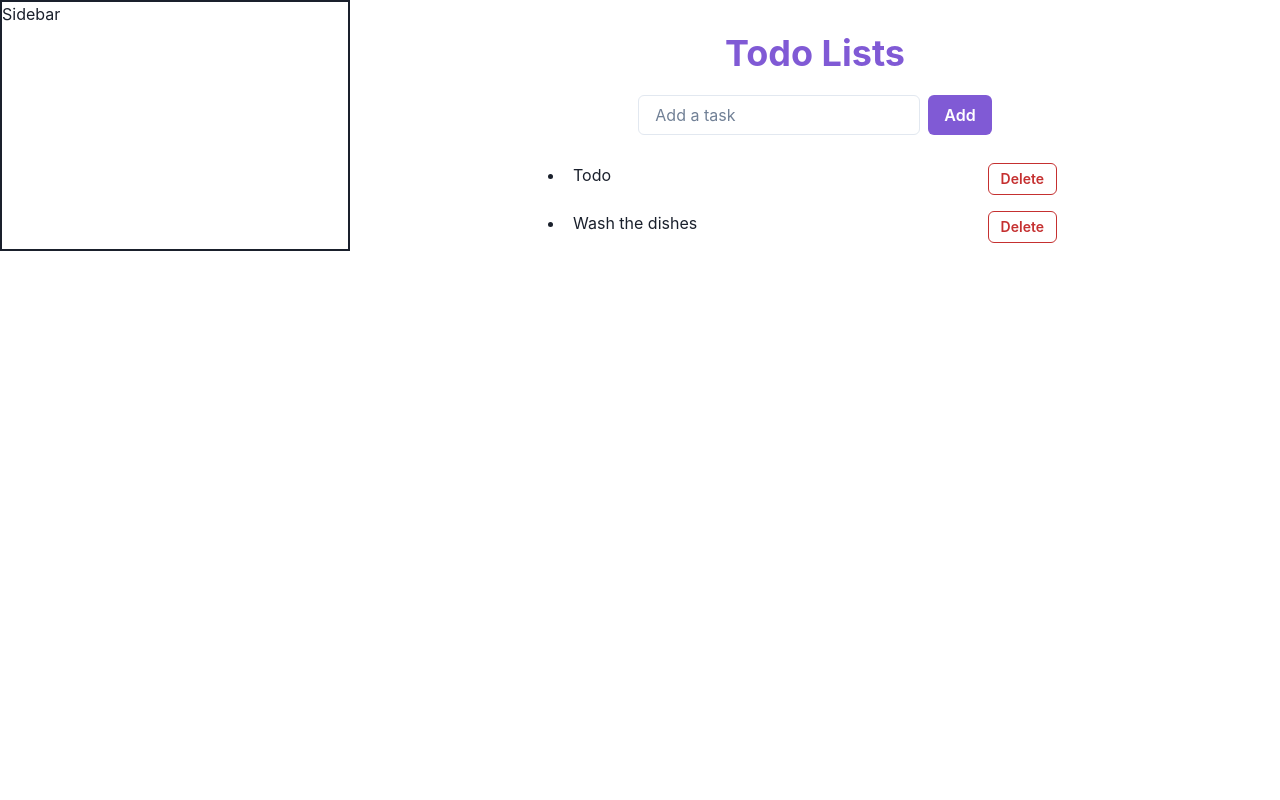
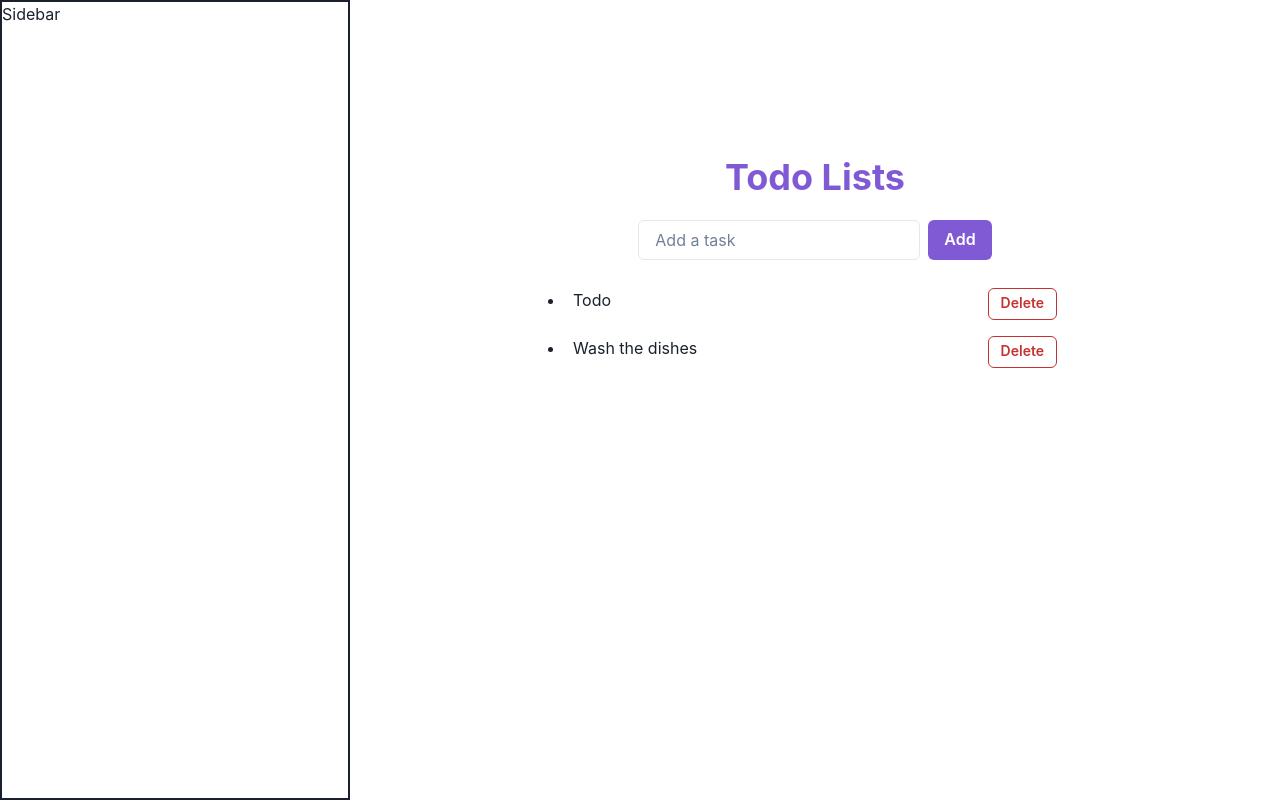
Before and after one commit to shanjohn16/todo-list, a React (Vite) app: page / in a window 1280 px wide. Built offline with nearby package versions, Linux system fonts and the light colour scheme.

Commit message:
test commit

```diff
--- a/src/App.jsx
+++ b/src/App.jsx
@@ -7,8 +7,8 @@ const App = () => {
   return (
     <div>
         <Flex >
-            <Flex w={350} border="2px" ><Sidebar/></Flex>
-            <Flex flex={1}> <TodoList/> </Flex>
+            <Flex w={350} border="2px" sx={{minHeight: "100vh"}}><Sidebar/></Flex>
+            <Flex flex={1} mt='-300px'> <TodoList/> </Flex>
 
 
 
```
